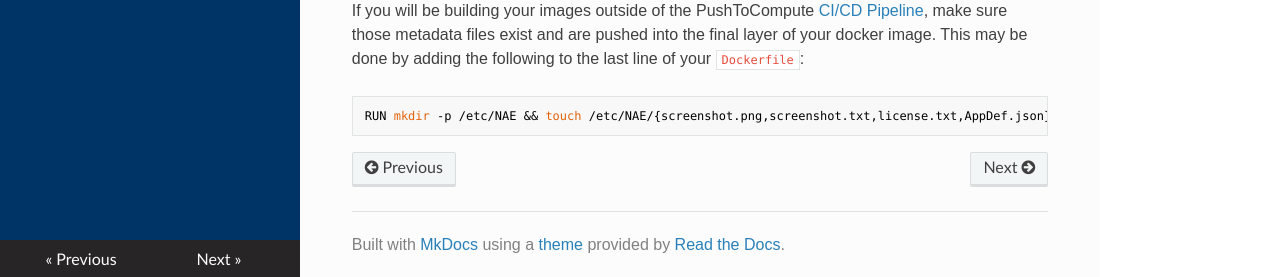
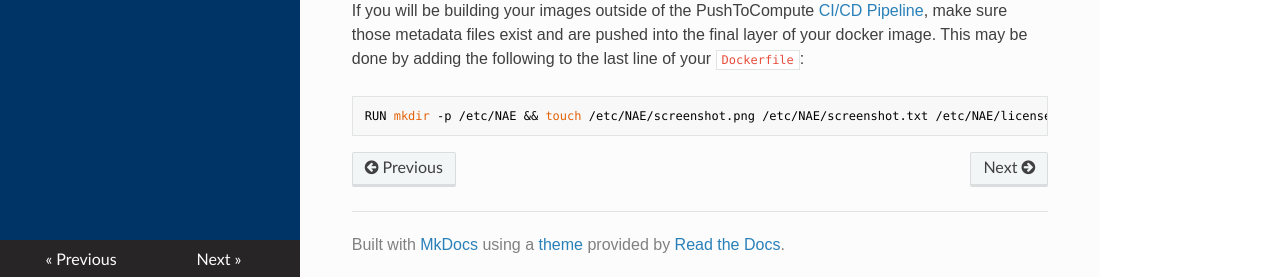
Before and after one commit to nimbix/jardoc, an MkDocs documentation site: the page built from docs/nae.md, in a window 1280 px wide and 900 px high, scrolled down 2582 px. Shown: the part 620-897 px from the top of the window. Built offline with MkDocs 1.6.1, drawn with Linux system fonts in a browser that asks for light colours; nearby versions of some CDN libraries; old or Windows-style settings are respelled for this version of MkDocs.

Commit message:
Update touch command args.

````diff
--- a/docs/nae.md
+++ b/docs/nae.md
@@ -95,5 +95,5 @@ If you will be building your images outside of the PushToCompute
 pushed into the final layer of your docker image.  This may be done by
 adding the following to the last line of your `Dockerfile`:
 ```
-RUN mkdir -p /etc/NAE && touch /etc/NAE/{screenshot.png,screenshot.txt,license.txt,AppDef.json}
+RUN mkdir -p /etc/NAE && touch /etc/NAE/screenshot.png /etc/NAE/screenshot.txt /etc/NAE/license.txt /etc/NAE/AppDef.json
 ```
````
Also changed, not shown: docs/docker.md (+1 -1 lines).
